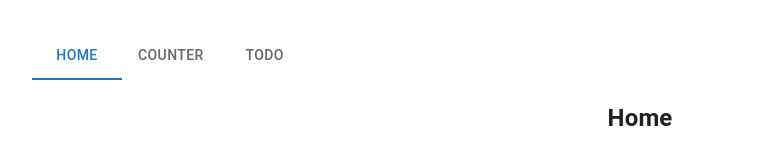
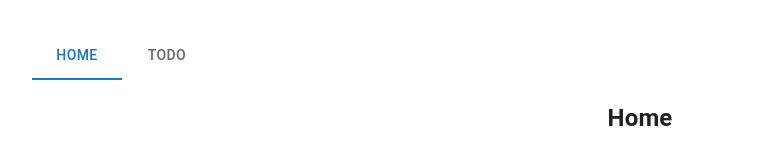
Before and after one commit to smandepudi/React-Counter, a React (Vite) app: page /counter#/home in a window 1280 px wide. Shown: the top 159 px of the page, without its empty margins (0-758 px from the left). Built offline with nearby package versions, Linux system fonts and the light colour scheme.

Commit message:
prepping for Vercel url

```diff
--- a/package.json
+++ b/package.json
@@ -20,7 +20,7 @@
     "react": "^19.1.1",
     "react-dom": "^19.1.1",
     "react-redux": "^9.2.0",
-    "react-router-dom": "^7.9.2",
+    "react-router-dom": "^7.9.4",
     "redux-persist": "^6.0.0"
   },
   "devDependencies": {
--- a/src/App.tsx
+++ b/src/App.tsx
@@ -1,15 +1,14 @@
 import "./App.css";
 import { Routes, Route, Navigate } from "react-router-dom";
+import { BrowserRouter as Router, Link } from "react-router-dom";
 import NavTabs from "./components/Tabs";
 import HomePage from "./pages/HomePage";
-import CounterPage from "./pages/CounterPage";
 import TodoPage from "./pages/TodoPage";
 
 
 
 const tabList = [
   { name: "Home", path: "/home" },
-  { name: "Counter", path: "/counter" },
   { name: "Todo", path: "/todo" },
 ];
 
@@ -20,7 +19,6 @@ function App() {
       <Routes>
         <Route path="/" element={<Navigate to="/home" replace />} />
         <Route path="/home" element={<HomePage />} />
-        <Route path="/counter" element={<CounterPage />} />
         <Route path="/todo" element={<TodoPage />} />
         <Route path="*" element={<div>Page Not Found</div>} />
       </Routes>
--- a/src/components/Counter.tsx
+++ b/src/components/Counter.tsx
@@ -1,5 +1,4 @@
 import { useState } from "react";
-import "../styles/Counter.css";
 
 type Props = {
   initial?: number;
--- a/src/pages/CounterPage.tsx
+++ /dev/null
@@ -1,12 +0,0 @@
-import React from "react";
-import Counter from "../components/Counter";
-
-
-const CounterPage: React.FC = () => (
-  <section className="page">
-    <h2>Counter</h2>
-    <Counter />
-  </section>
-);
-
-export default CounterPage;
--- a/vite.config.ts
+++ b/vite.config.ts
@@ -3,5 +3,5 @@ import react from "@vitejs/plugin-react-swc";
 
 export default defineConfig(({ command }) => ({
   plugins: [react()],
-  base: command === "build" ? "/React-Counter/" : "/", // ✅ dev uses "/", prod uses repo name
+  base: command === "build" ? "/React-Counter/" : "./", // ✅ dev uses "/", prod uses repo name
 }));
```
Also changed, not shown: 1 other file (tests, documents, lock files or other folders).
